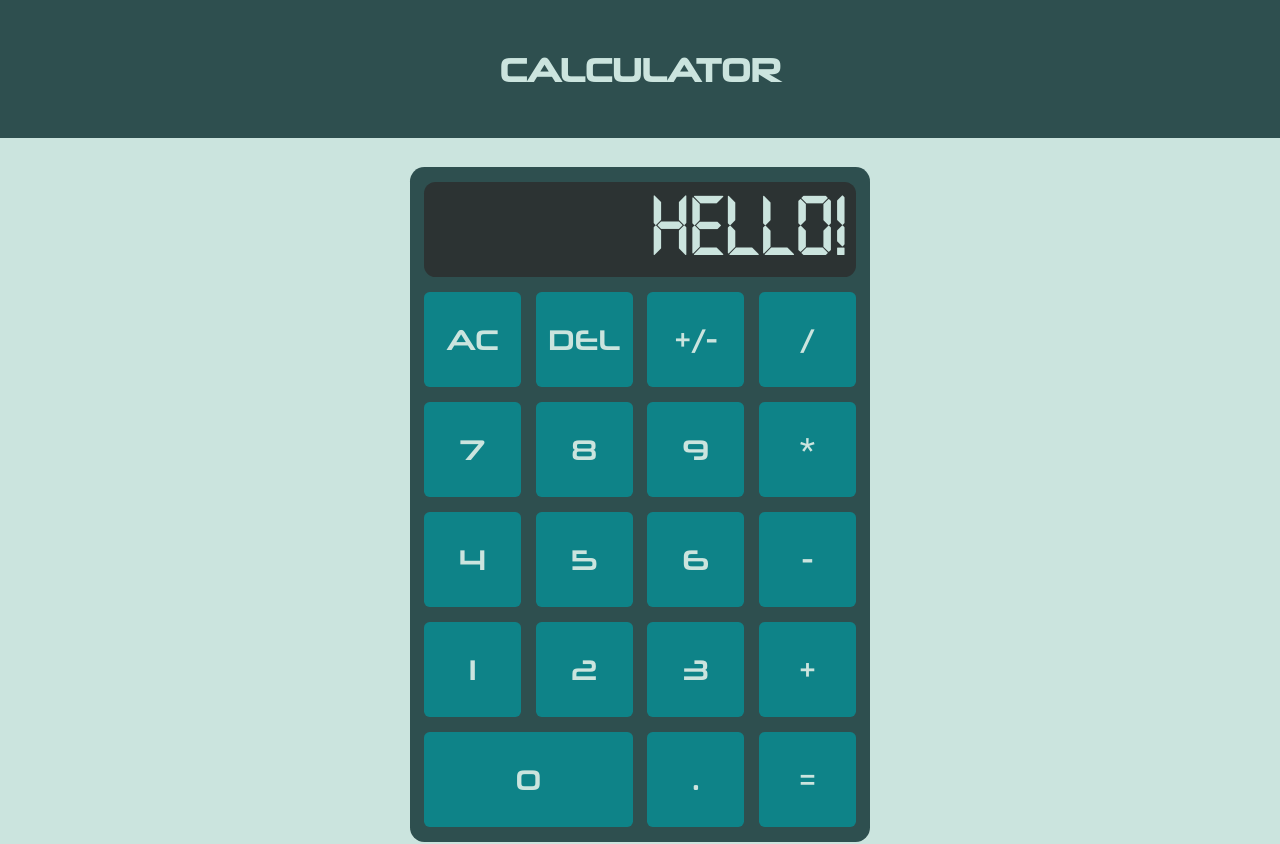
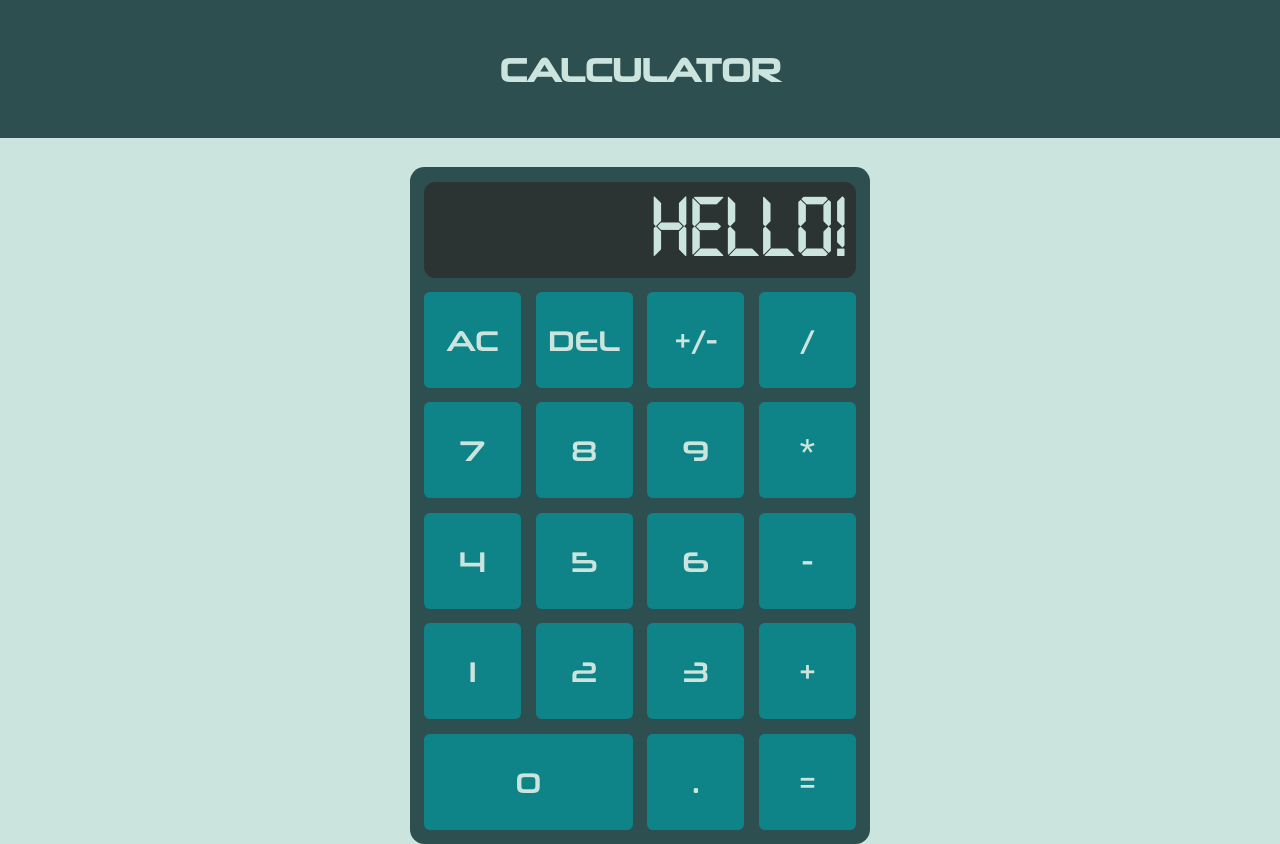
Before and after one commit to Rapolss/Calculator, a plain HTML site: page index.html in a window 1280 px wide. Shown: the top 844 px of the page. Drawn offline with Linux system fonts and the light colour scheme.

Commit message:
adjusted footer and main body

```diff
--- a/index.html
+++ b/index.html
@@ -8,6 +8,7 @@
 
 <body>
     <div class="header">CALCULATOR</div>
+    <div class =" middle">
         <div class ="main">
             <div class="screen">
                 <div class = "input result">Hello!</div>
@@ -32,6 +33,7 @@
             <button class ="manipulation" data-set="." id ="decimal">.</button>
             <button class ="equal" data-set="=">=</button>
         </div>
+    </div>
     <div class="footer">Copyright © 2023 antonifhecodes</div>
 
 <script src="main.js"></script>
--- a/style.css
+++ b/style.css
@@ -32,9 +32,12 @@ body{
     min-height: 100vh;
     zoom: 90%;
 }
+.middle{
+    flex: 1;
+    align-self: center;
+}
 
 .main{
-    flex:1;
     background-color: #2E4F4F;
     align-self: center;
     display: grid;
```
Lines whose indentation alone changed are shown as unchanged.
